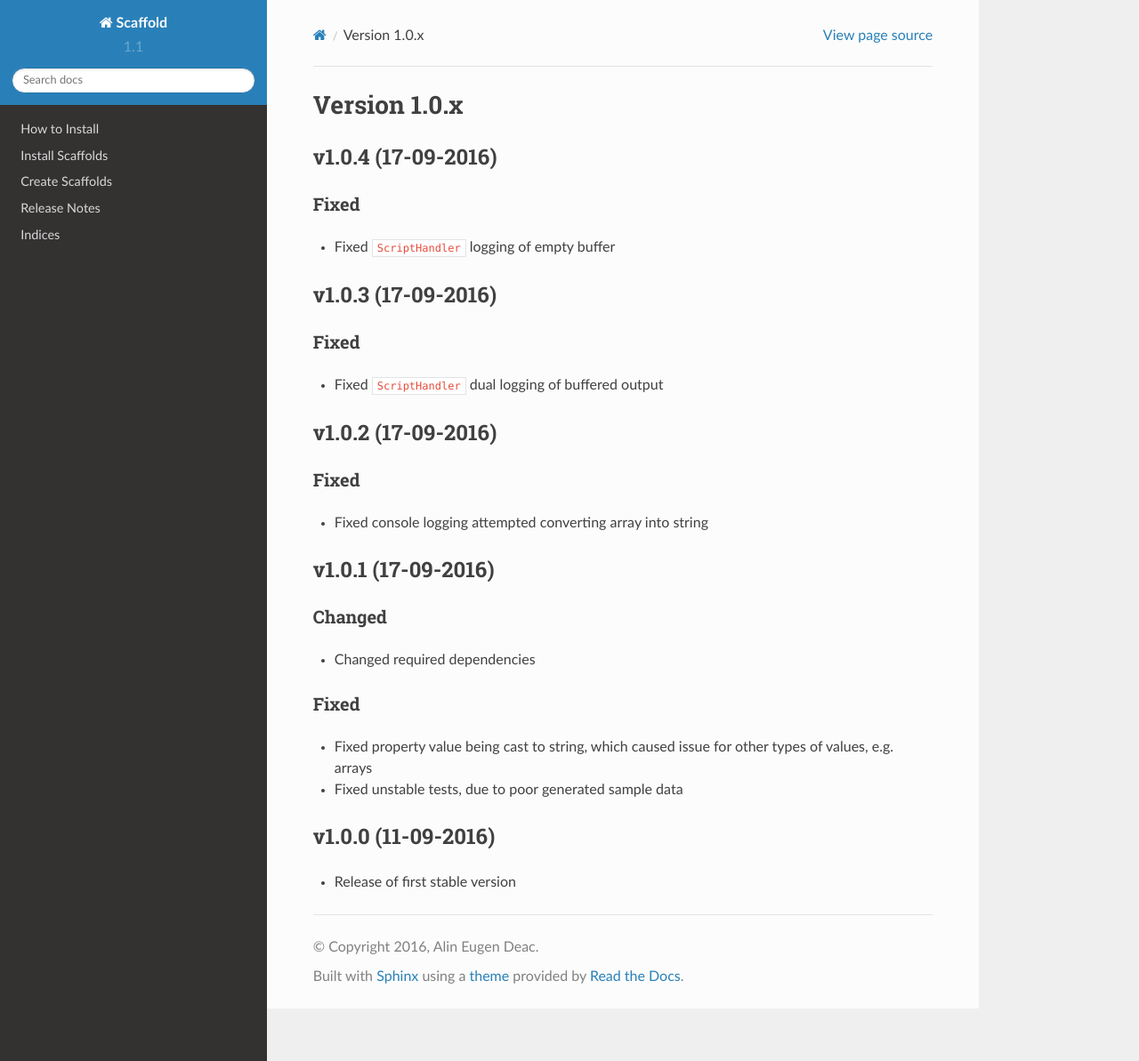
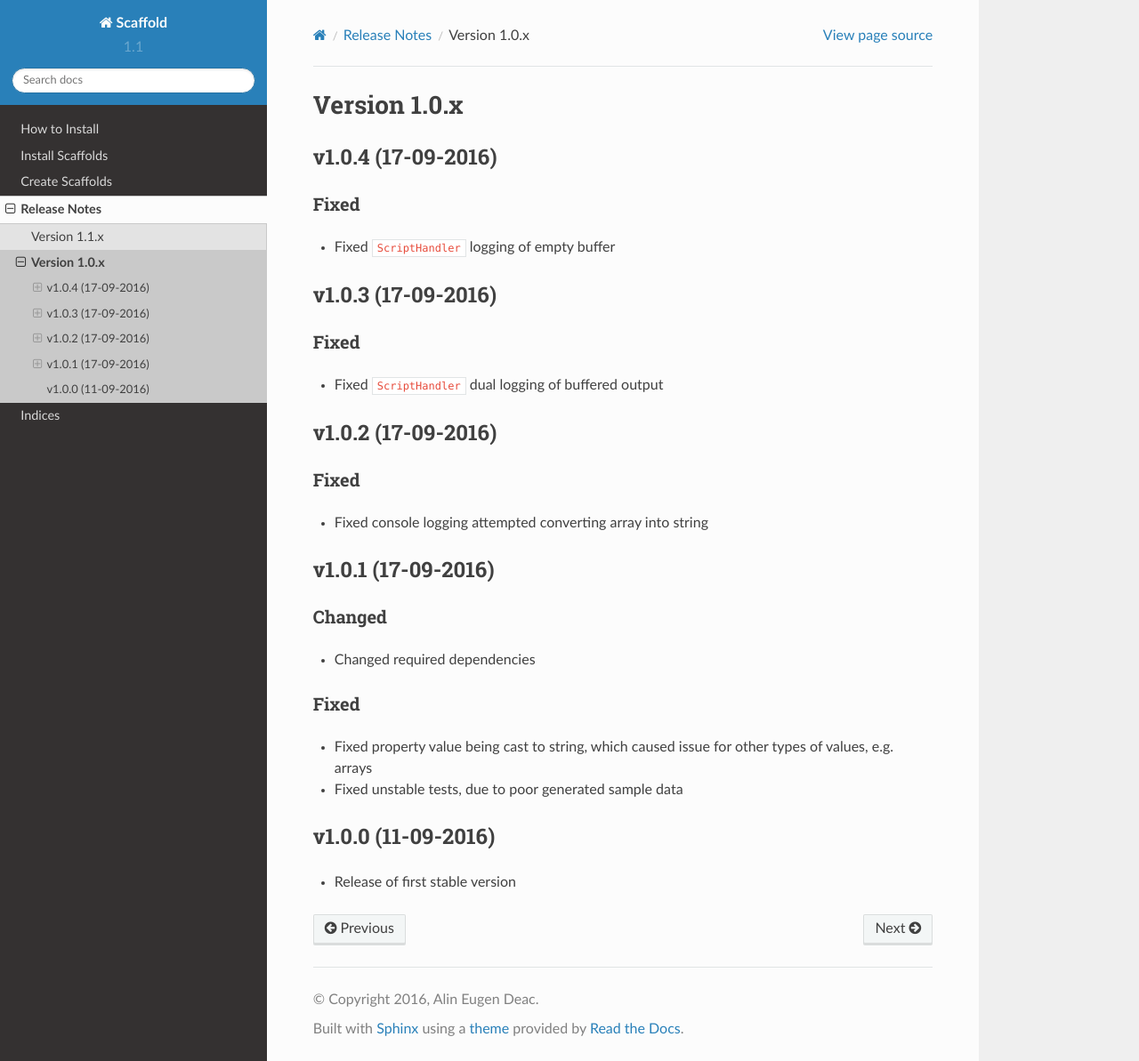
Before and after one commit to aedart/scaffold, a Sphinx documentation site: the page built from docs/source/release_notes/version-1.0.rst, in a window 1280 px wide and 1193 px high. Shown: the whole window at 89% size. Built offline with Sphinx 7.4.7 and the Read the Docs theme 2.0.0, drawn with Linux system fonts in a browser that asks for light colours.

Commit message:
Add version 1.0.x series to index

```diff
--- a/docs/source/release_notes/index.rst
+++ b/docs/source/release_notes/index.rst
@@ -10,3 +10,4 @@ Within this chapter, you will find a list of the **most significant** changes.
    :maxdepth: 2
 
    version-1.1
+   version-1.0
```
